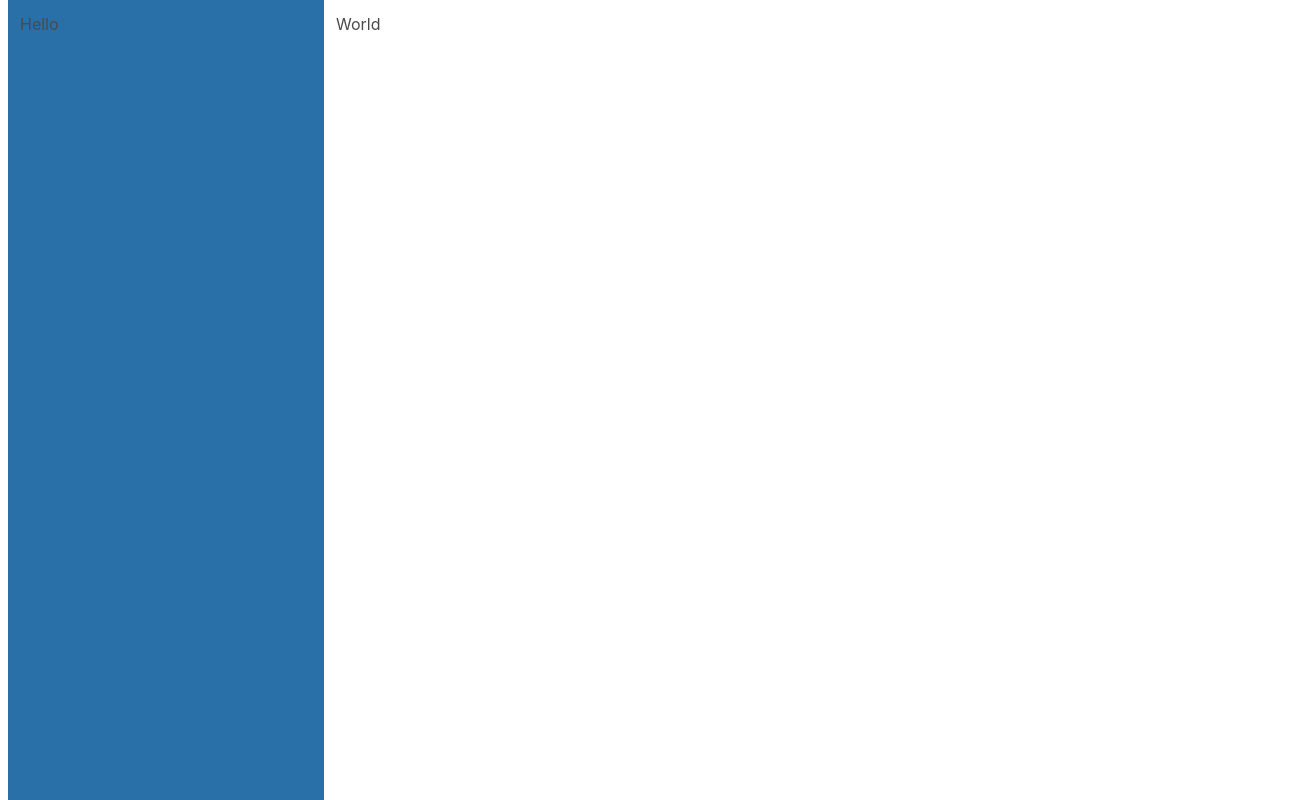
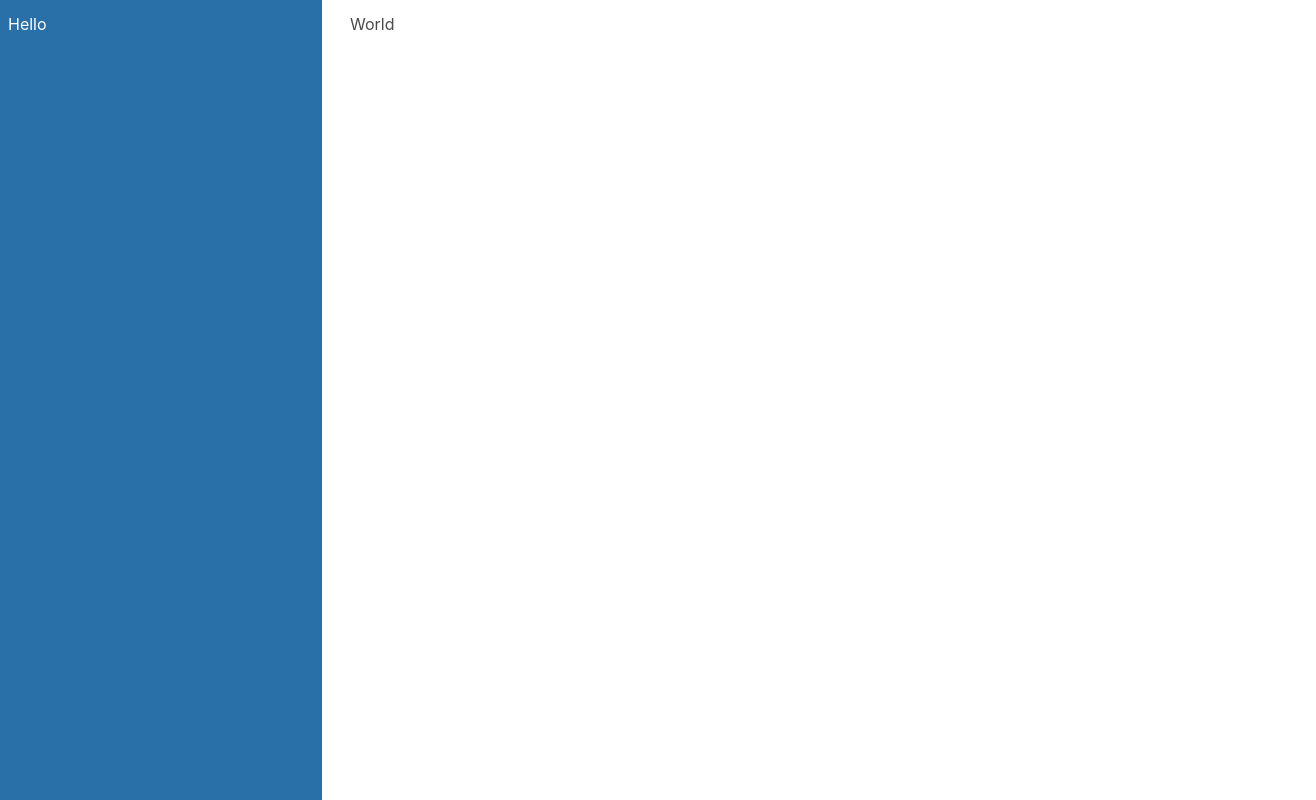
Before and after one commit to impeterk/tinyReddit, a React (Vite) app: page / in a window 1280 px wide. Shown: the whole page, 1316 px wide, since content can reach past the window. Built offline with nearby package versions, Linux system fonts and the light colour scheme.

Commit message:
reworked style

```diff
--- a/index.html
+++ b/index.html
@@ -1,5 +1,5 @@
 <!DOCTYPE html>
-<html lang="en">
+<html lang="en" class="m-0">
   <head>
     <meta charset="UTF-8" />
     <link rel="icon" type="image/svg+xml" href="/r2r.svg" />
--- a/src/App.jsx
+++ b/src/App.jsx
@@ -3,9 +3,10 @@ import { Route, createRoutesFromElements, createBrowserRouter, RouterProvider }
 
 export default function App() {
     return (
-            <div className="columns mx-2 my-0 is-vertical is-mobile">
-                <div className="column min-h-full is-3 has-background-info-dark"><h1>Hello</h1></div>
-                <div className="column min-h-full is-9 has-backgound-link-light"><h2>World</h2></div>
+            <div className="contianer is-max-desktop my-0 columns">
+                <div id="only-desktop" className="column mx-2 hero is-fullheight is-info is-3 has-background-info-dark"><h1>Hello</h1></div>
+                <div id="only-mobile" className="column mx-2 hero is-info is-full is-3 has-background-info-dark"><h1>Hello</h1></div>
+                <div className="column is-9 mx-2 has-backgound-link-light"><h2>World</h2></div>
             </div>
     )
 }
--- a/src/styles/styles.css
+++ b/src/styles/styles.css
@@ -1,3 +1,20 @@
 .min-h-full {
     min-height: 100svh;
 }
+
+@media (max-width: 768px) {
+  #only-desktop {
+    display: none
+  }
+  #only-mobile {
+    display: flex
+  }
+  }
+@media (min-width: 769px) {
+  #only-desktop {
+    display: flex
+  }
+  #only-mobile {
+    display: none
+  }
+  }
```
